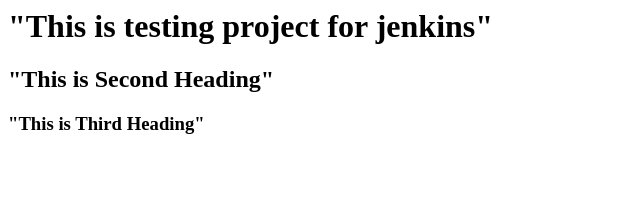
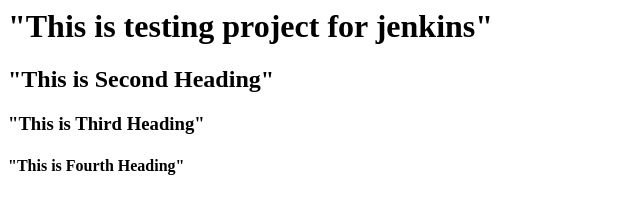
Before and after one commit to Sumon400011/jankins-test, a plain HTML site: page index.html in a window 1280 px wide. Shown: the whole page, without its empty margins (0-640 px from the left). Drawn offline with Linux system fonts and the light colour scheme.

Commit message:
Fourth Heading

```diff
--- a/index.html
+++ b/index.html
@@ -1,3 +1,4 @@
 <h1>"This is testing project for jenkins"</h1>
 <h2>"This is Second Heading"</h2>
 <h3>"This is Third Heading"</h3>
+<h4>"This is Fourth Heading"</h4>
```
